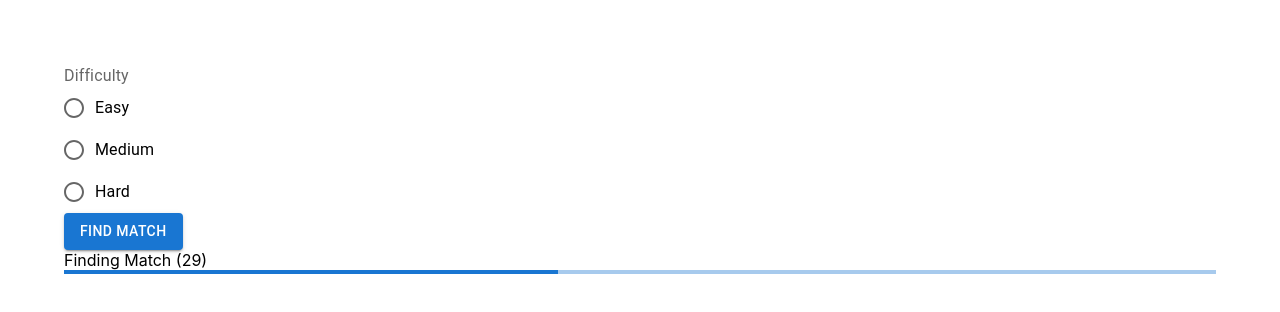
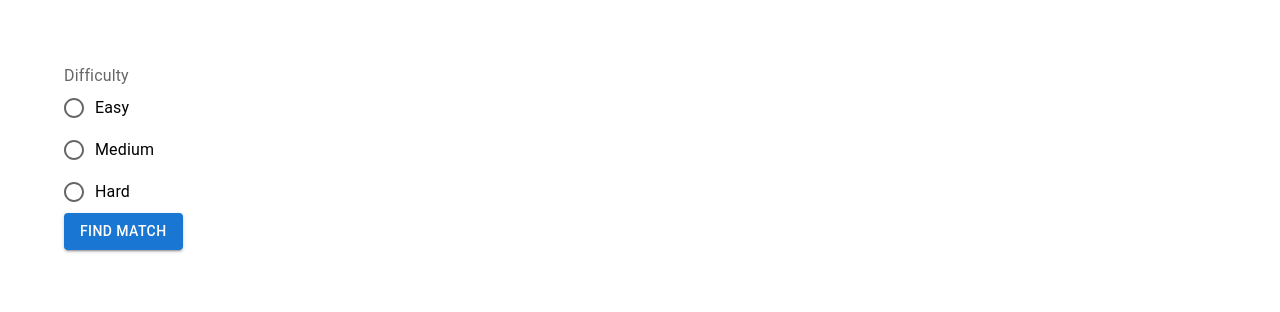
Before and after one commit to CS3219-AY2223S1/cs3219-project-ay2223s1-g31, a React (Create React App) app in the folder frontend/: page /matching in a window 1280 px wide. Shown: the top 312 px of the page. Built offline with nearby package versions, Linux system fonts and the light colour scheme.

Commit message:
Create basic matchmaking page

```diff
--- a/frontend/src/components/MatchingPage.js
+++ b/frontend/src/components/MatchingPage.js
@@ -1,17 +1,16 @@
 import { Box, Button, FormControl, FormControlLabel, FormLabel, LinearProgress, Radio, RadioGroup } from '@mui/material'
-import React, { useEffect, useState } from 'react'
+import React, { useState } from 'react'
+
+const Difficulty = {
+  EASY:'easy',
+  MEDIUM:'medium',
+  HARD:'hard',
+  NONE:''
+}
 
 function MatchingPage() {
-  const [difficulty, setDifficulty] = useState('')
-  const [timer, setTimer] = useState(0)
-
-  useEffect(() => {
-    setInterval(() => {
-      setTimer(30)
-      setTimer((x) => x-1)
-    }, 1000);
-  }, [])
-
+  const [difficulty, setDifficulty] = useState(Difficulty.NONE)
+  const [isFinding, setIsFinding] = useState(false)
 
   const handleDifficultyChange = (e) => {
     setDifficulty(e.target.value)
@@ -19,15 +18,13 @@ function MatchingPage() {
 
   const handleFindMatch = (e) => {
     e.preventDefault()
-    setTimer(30)
 
-    const decrement = setInterval(() => {
-      setTimer((x) => x-1)
+    if (difficulty === Difficulty.NONE) {
+      // error handling
+      return
+    }
 
-      if (timer === 0) {
-        clearInterval(decrement)
-      }
-    }, 1000);
+    setIsFinding(true)
   }
 
   return (
@@ -40,20 +37,21 @@ function MatchingPage() {
             value={difficulty}
             onChange={handleDifficultyChange}
             >
-            <FormControlLabel value="easy" control={<Radio />} label="Easy" />
-            <FormControlLabel value="medium" control={<Radio />} label="Medium" />
-            <FormControlLabel value="hard" control={<Radio />} label="Hard" />
+            <FormControlLabel value={Difficulty.EASY} control={<Radio />} label="Easy" />
+            <FormControlLabel value={Difficulty.MEDIUM} control={<Radio />} label="Medium" />
+            <FormControlLabel value={Difficulty.HARD} control={<Radio />} label="Hard" />
           </RadioGroup>
           <Button type="submit" variant="contained" on>
             Find Match
           </Button>
         </FormControl>
       </form>
-      {/* {timer !== 0 &&  */}
+      {isFinding &&
       <Box>
-        <Box>Finding Match ({timer})</Box>
+        <Box>Finding Match ...</Box>
         <LinearProgress />
-      </Box>
+        <Button onClick={() => setIsFinding(false)}>Cancel</Button>
+      </Box>}
     </Box>
   )
 }
```
Also changed, not shown: 1 other file (tests, documents, lock files or other folders).
